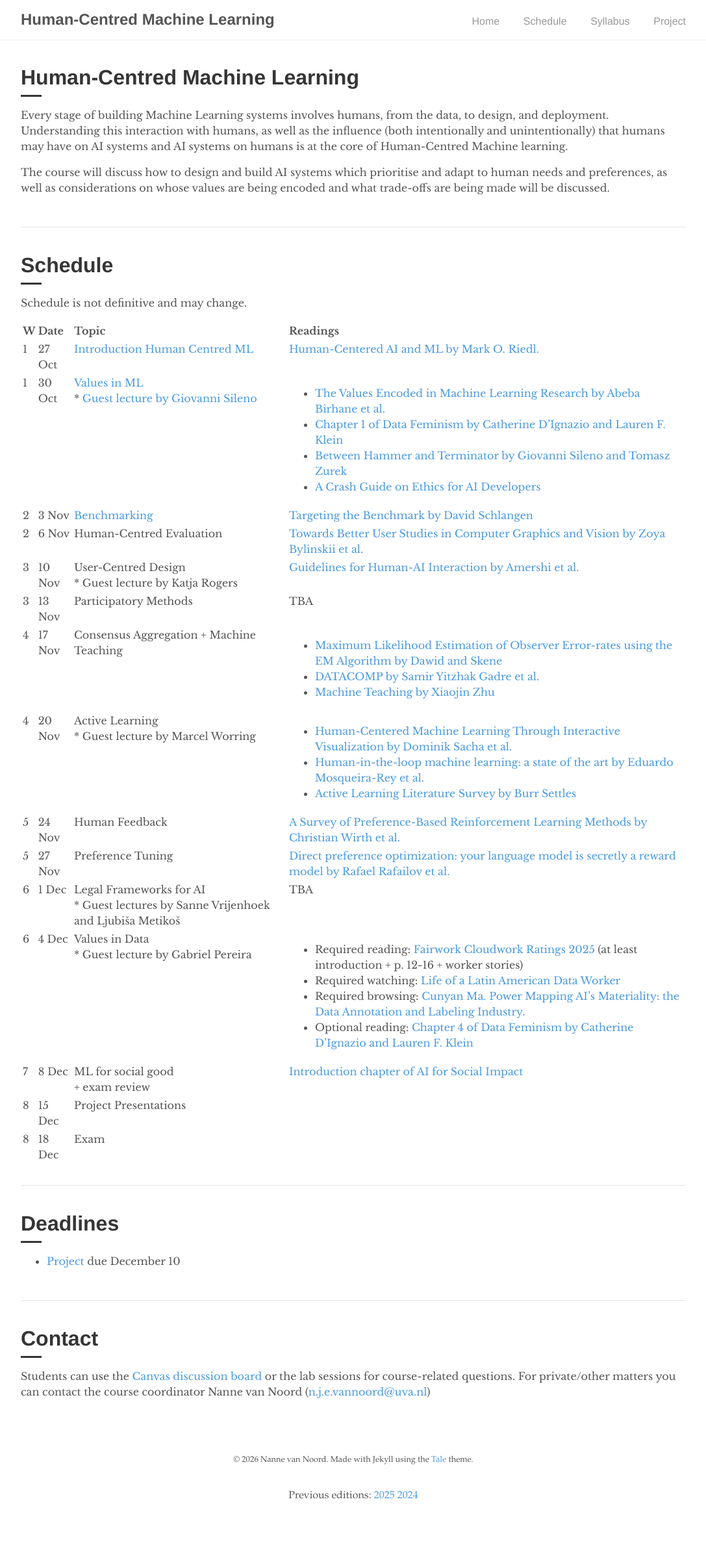
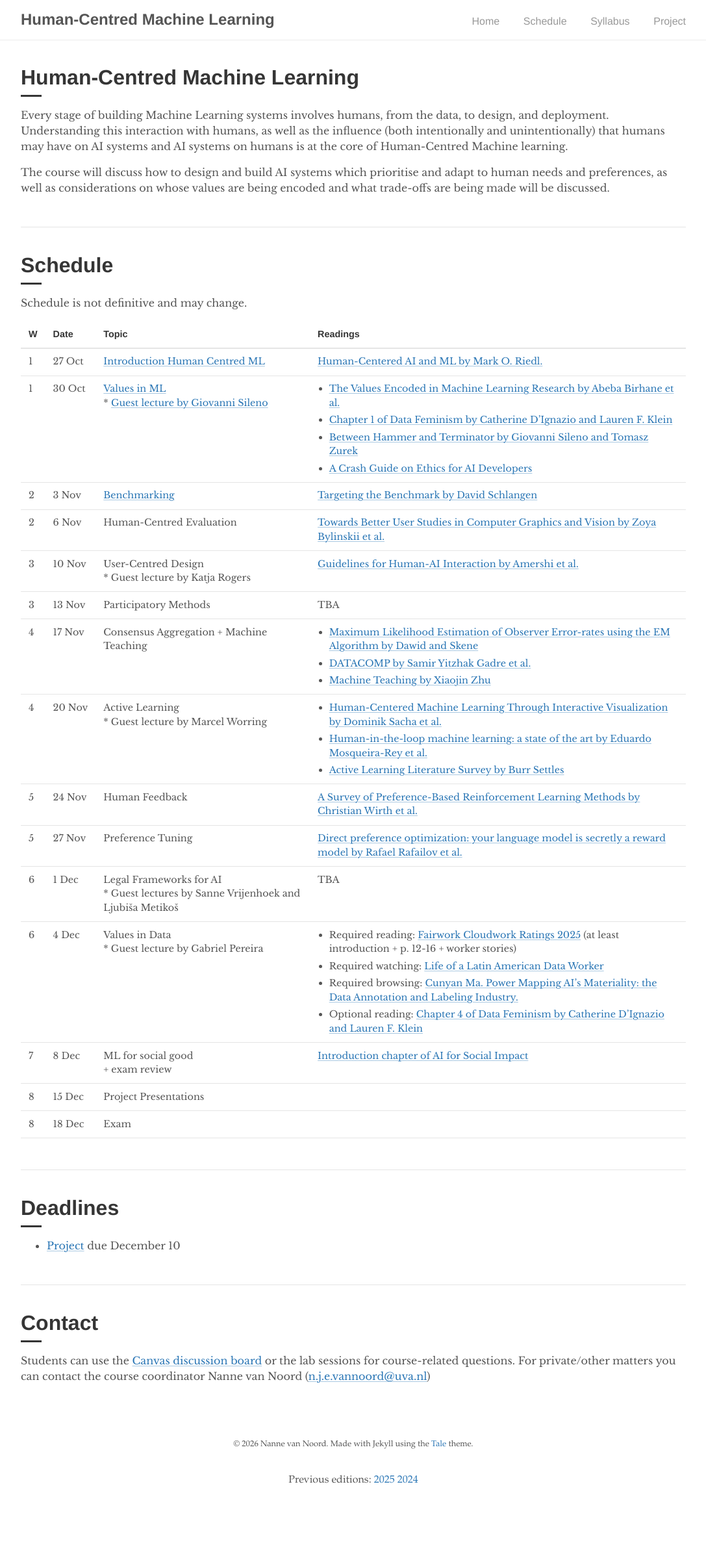
Before and after one commit to amsterdam-hcml/amsterdam-hcml.github.io, a Jekyll site: the page built from index.html, in a window 1280 px wide. Shown: the whole page at 65% size, without its empty margins (96-1183 px from the left). Built offline with Jekyll 4.4.1, drawn with Linux system fonts in a browser that asks for light colours; the list of posts is cut into pages by our own code; after the commit the page ends 2354 px from its top, so only the background shows below that.

Commit message:
style changes

```diff
--- a/_config.yml
+++ b/_config.yml
@@ -24,8 +24,8 @@ sass:
 
 # Gems
 plugins:
-  - jekyll-feed
   - jekyll-paginate
+  - jekyll-remote-theme
   # - jemoji #Uncomment this to allow emoji in your post
 
 # Permalinks
@@ -39,10 +39,3 @@ exclude: [ Gemfile, Gemfile.lock, tale.gemspec ]
 #disqus:         jekyll-tale
 
 remote_theme: chesterhow/tale
-
-permalink:    /:year-:month-:day/:title
-paginate:     5
-
-plugins:
-  - jekyll-paginate
-  - jekyll-remote-theme
--- a/_sass/tale.scss
+++ b/_sass/tale.scss
@@ -1,6 +1,7 @@
 @import 'tale/variables';
 @import 'tale/base';
 @import 'tale/code';
+@import 'tale/table';
 @import 'tale/post';
 @import 'tale/syntax';
 @import 'tale/layout';
--- a/_sass/tale/_base.scss
+++ b/_sass/tale/_base.scss
@@ -12,8 +12,9 @@ body {
 
 html {
   font-family: $serif-primary;
-  font-size: 14px;
+  font-size: 15px;
   overflow-y: scroll;
+  scroll-padding-top: 1rem;
 
   @media (min-width: 600px) {
     font-size: 16px;
@@ -22,6 +23,7 @@ html {
 
 body {
   -webkit-text-size-adjust: 100%;
+  overflow-wrap: break-word;
 }
 
 h1,
@@ -38,6 +40,26 @@ h6 {
 a {
   color: $blue;
   text-decoration: none;
+
+  &:focus-visible {
+    outline: 2px solid $blue;
+    outline-offset: 2px;
+  }
+}
+
+// Underline links in running text so they stand out from body copy
+main p a,
+main li a,
+main td a {
+  text-decoration: underline;
+  text-decoration-color: rgba($blue, .4);
+  text-decoration-thickness: 1px;
+  text-underline-offset: 2px;
+
+  &:hover,
+  &:focus {
+    text-decoration-color: $blue;
+  }
 }
 
 blockquote {
@@ -60,7 +82,3 @@ img {
   margin: 0 0 1rem;
   max-width: 100%;
 }
-
-td {
-  vertical-align: top;
-}
--- a/_sass/tale/_catalogue.scss
+++ b/_sass/tale/_catalogue.scss
@@ -31,9 +31,13 @@
     color: $default-shade;
     display: block;
     font-family: $sans-serif;
-    font-size: 2rem;
+    font-size: 1.6rem;
     font-weight: 700;
     margin: .5rem 0;
+
+    @media (min-width: 600px) {
+      font-size: 2rem;
+    }
   }
 
   &-line {
--- a/_sass/tale/_layout.scss
+++ b/_sass/tale/_layout.scss
@@ -1,16 +1,18 @@
-.container {
-  margin: 0 auto;
-  max-width: 1024px;
-  width: 80%;
-}
-
+.container,
 main,
 footer,
 .nav-container {
   display: block;
   margin: 0 auto;
-  max-width: 1024px;
-  width: 80%;
+  max-width: calc(1024px + 4rem); // 1024px of content plus side padding
+  padding-left: 1rem;
+  padding-right: 1rem;
+  width: 100%;
+
+  @media (min-width: 600px) {
+    padding-left: 2rem;
+    padding-right: 2rem;
+  }
 }
 
 .nav {
@@ -48,7 +50,7 @@ footer,
     color: $default-color;
     display: inline-block;
     opacity: .6;
-    padding: 0 2rem 0 0;
+    padding: 0 1rem 0 0;
 
     &:last-child {
       padding-right: 0;
@@ -69,20 +71,28 @@ footer,
 @media (min-width: 600px) {
   .nav {
     &-container {
+      align-items: baseline;
+      display: flex;
+      flex-wrap: wrap;
+      gap: .5rem 2rem;
+      justify-content: space-between;
       text-align: left;
     }
 
     ul {
-      bottom: 0;
-      position: absolute;
-      right: 0;
+      margin: 0;
+    }
+
+    li {
+      padding-right: 2rem;
     }
   }
 }
 
 footer {
   font-family: $serif-secondary;
-  padding: 2rem 0;
+  padding-bottom: 2rem;
+  padding-top: 2rem;
   text-align: center;
 
   span {
--- /dev/null
+++ b/_sass/tale/_table.scss
@@ -0,0 +1,106 @@
+table {
+  border-collapse: collapse;
+  font-size: .9rem;
+  margin: 0 0 1rem;
+  width: 100%;
+}
+
+th,
+td {
+  border-bottom: 1px solid $grey-2;
+  padding: .6rem .75rem;
+  text-align: left;
+  vertical-align: top;
+}
+
+th {
+  border-bottom-width: 2px;
+  color: $default-shade;
+  font-family: $sans-serif;
+}
+
+td ul {
+  margin: 0;
+  padding-left: 1.1rem;
+}
+
+td li + li {
+  margin-top: .3rem;
+}
+
+tbody tr:hover {
+  background-color: $grey-3;
+}
+
+// Week and date columns of the schedule
+#schedule {
+  th:nth-child(-n+2),
+  td:nth-child(-n+2) {
+    white-space: nowrap;
+  }
+}
+
+// Stack schedule rows as cards on narrow screens
+@media (max-width: 700px) {
+  #schedule {
+    table,
+    tbody,
+    tr,
+    td {
+      display: block;
+    }
+
+    thead {
+      display: none;
+    }
+
+    tr {
+      border-bottom: 1px solid $grey-2;
+      padding: .75rem 0;
+    }
+
+    tbody tr:hover {
+      background-color: transparent;
+    }
+
+    td {
+      border: 0;
+      padding: 0;
+    }
+
+    td:nth-child(1),
+    td:nth-child(2) {
+      color: $default-tint;
+      display: inline-block;
+      font-family: $sans-serif;
+      font-size: .8rem;
+    }
+
+    td:nth-child(1)::before {
+      content: 'Week ';
+    }
+
+    td:nth-child(1)::after {
+      content: ' \00b7';
+      padding: 0 .2rem;
+    }
+
+    td:nth-child(3) {
+      color: $default-shade;
+      font-weight: 700;
+      margin: .2rem 0 .4rem;
+    }
+
+    td:nth-child(4)::before {
+      color: $default-tint;
+      content: 'Readings';
+      display: block;
+      font-family: $sans-serif;
+      font-size: .8rem;
+    }
+
+    td:nth-child(4):empty {
+      display: none;
+    }
+  }
+}
--- a/_sass/tale/_variables.scss
+++ b/_sass/tale/_variables.scss
@@ -6,7 +6,7 @@ $grey-1: #979797 !default;
 $grey-2: #e5e5e5 !default;
 $grey-3: #f9f9f9 !default;
 $white: #fff !default;
-$blue: #4a9ae1 !default;
+$blue: #2a76b5 !default;
 $shadow-color: rgba(0, 0, 0, .2) !default;
 $code-color: #bf616a !default;
 
```
